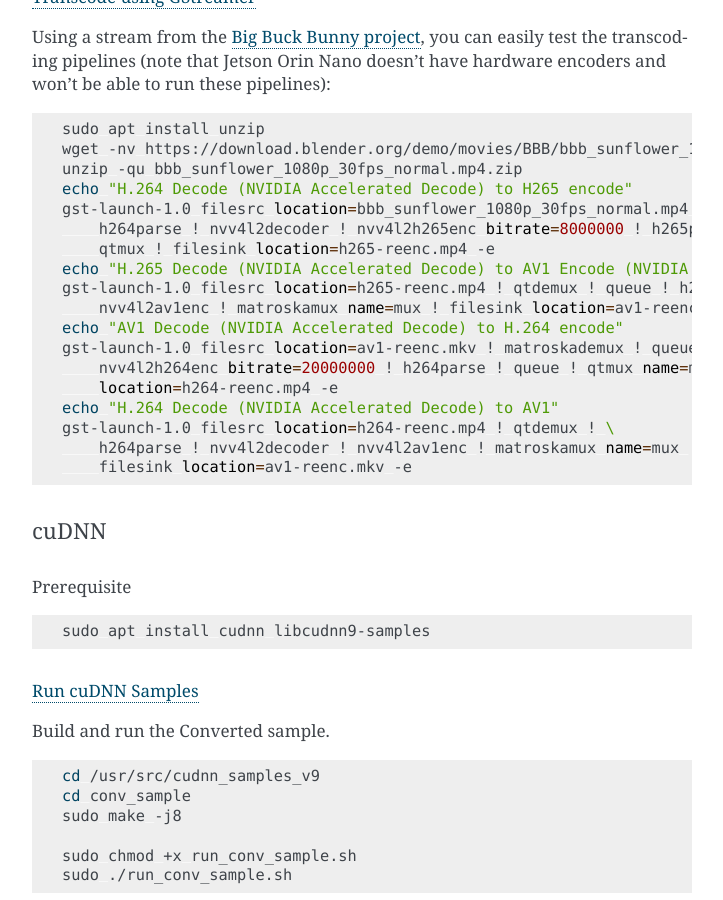
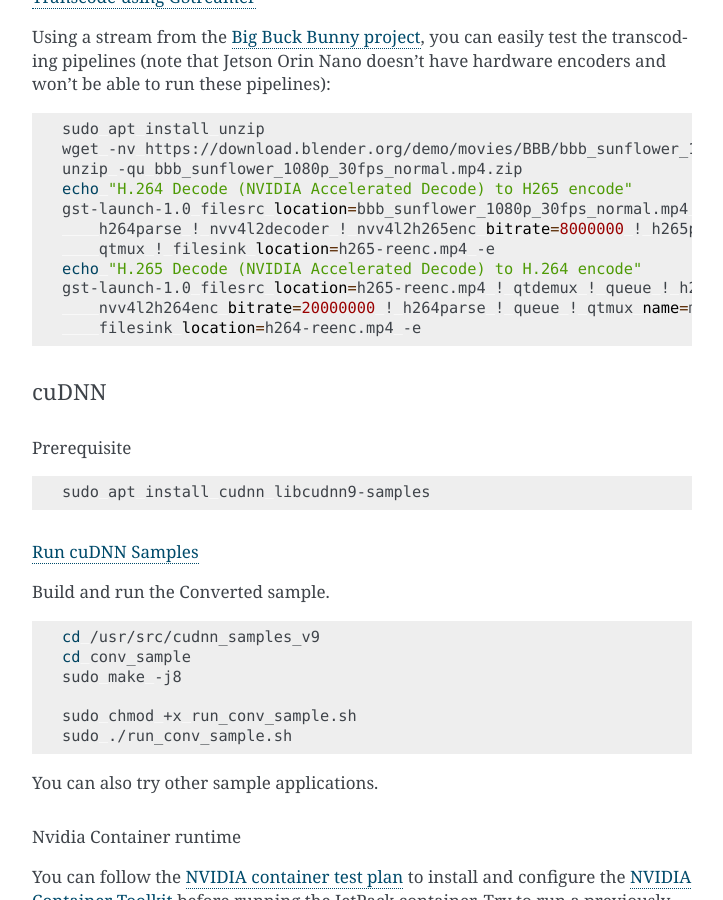
Before and after one commit to canonical/ubuntu-for-jetson, a Sphinx documentation site: the page built from docs/classic/installation-noble.rst, in a window 1280 px wide and 900 px high, scrolled down 4815 px. Shown: the whole window, without its empty margins (388-1111 px from the left). Built offline with Sphinx 7.4.7, drawn with Linux system fonts in a browser that asks for light colours.

Commit message:
Remove AV1 encode gstreamer pipelines (LP#2123881)

```diff
--- a/docs/classic/installation-noble.rst
+++ b/docs/classic/installation-noble.rst
@@ -232,17 +232,10 @@ Using a stream from the `Big Buck Bunny project <https://peach.blender.org/>`_,
     gst-launch-1.0 filesrc location=bbb_sunflower_1080p_30fps_normal.mp4 ! qtdemux ! queue ! \
         h264parse ! nvv4l2decoder ! nvv4l2h265enc bitrate=8000000 ! h265parse ! \
         qtmux ! filesink location=h265-reenc.mp4 -e
-    echo "H.265 Decode (NVIDIA Accelerated Decode) to AV1 Encode (NVIDIA Accelerated Encode)"
+    echo "H.265 Decode (NVIDIA Accelerated Decode) to H.264 encode"
     gst-launch-1.0 filesrc location=h265-reenc.mp4 ! qtdemux ! queue ! h265parse ! nvv4l2decoder ! \
-        nvv4l2av1enc ! matroskamux name=mux ! filesink location=av1-reenc.mkv -e
-    echo "AV1 Decode (NVIDIA Accelerated Decode) to H.264 encode"
-    gst-launch-1.0 filesrc location=av1-reenc.mkv ! matroskademux ! queue ! nvv4l2decoder ! \
-        nvv4l2h264enc bitrate=20000000 ! h264parse ! queue ! qtmux name=mux ! filesink \
-        location=h264-reenc.mp4 -e
-    echo "H.264 Decode (NVIDIA Accelerated Decode) to AV1"
-    gst-launch-1.0 filesrc location=h264-reenc.mp4 ! qtdemux ! \
-        h264parse ! nvv4l2decoder ! nvv4l2av1enc ! matroskamux name=mux ! \
-        filesink location=av1-reenc.mkv -e
+        nvv4l2h264enc bitrate=20000000 ! h264parse ! queue ! qtmux name=mux ! \
+        filesink location=h264-reenc.mp4 -e
 
 
 
```
